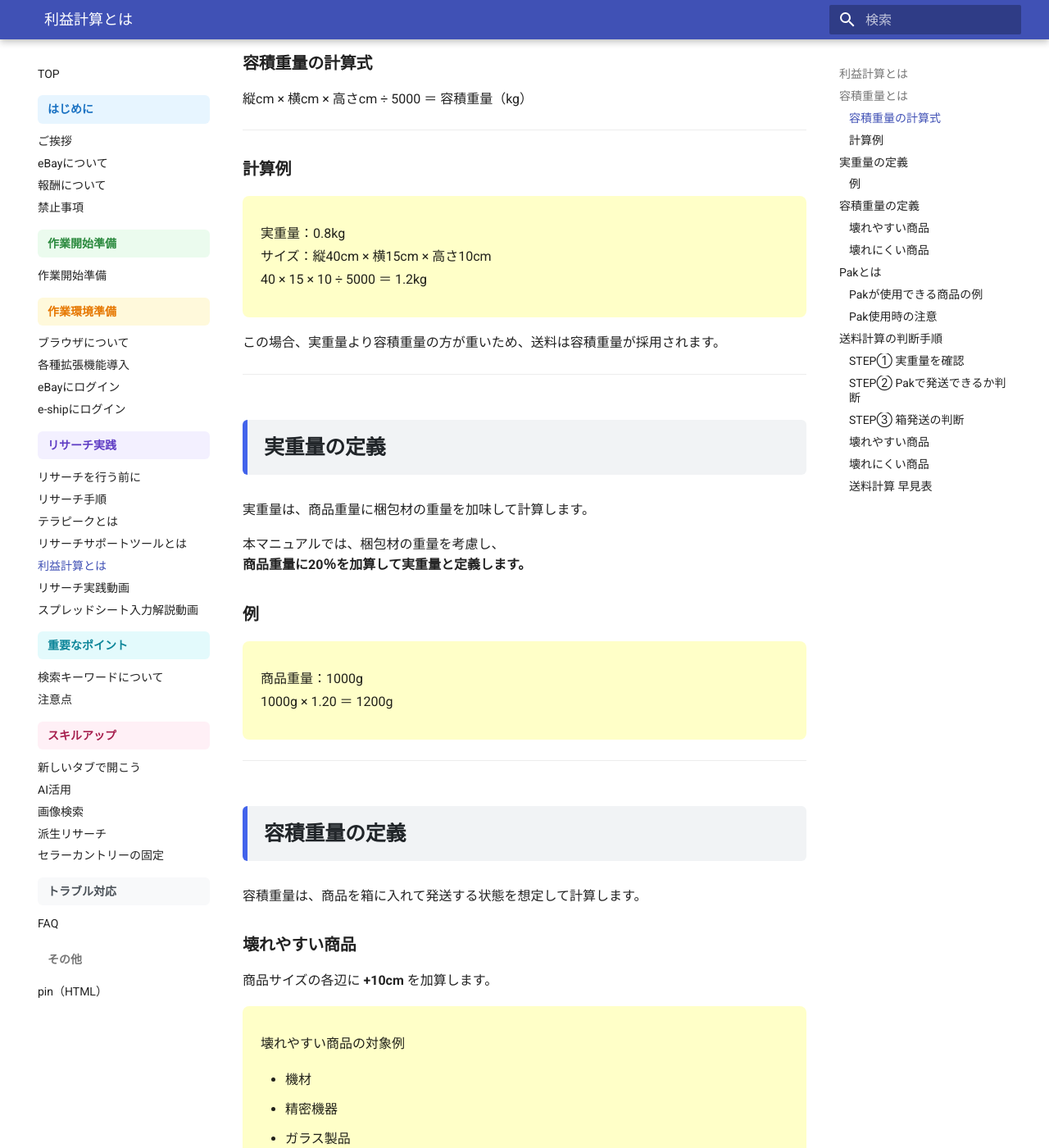
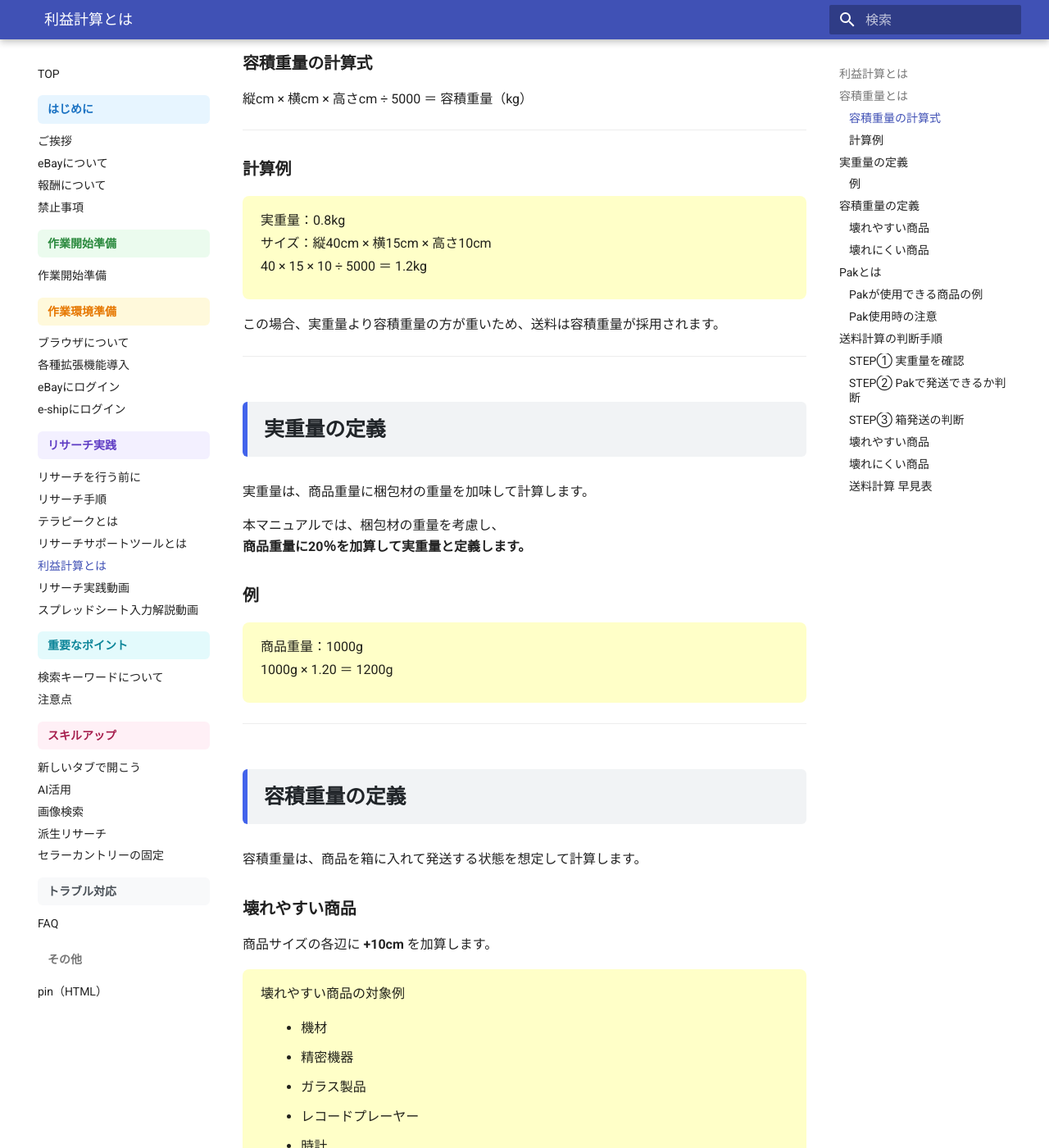
Before and after one commit to jun-hata/outsourcing-manual, an MkDocs documentation site: the page built from docs/research_profit.md, in a window 1280 px wide and 1400 px high, scrolled down 1130 px. Shown: the whole window at 82% size. Built offline with MkDocs 1.6.1 and Material for MkDocs 9.7.7, drawn with Linux system fonts in a browser that asks for light colours.

Commit message:
Update extra.css

```diff
--- a/docs/stylesheets/extra.css
+++ b/docs/stylesheets/extra.css
@@ -279,3 +279,7 @@
 .pak-box__body li {
   margin: 0.35em 0;
 }
+/* example-box 内の余白調整（任意） */
+.example-box p { margin: 0 0 0.6em 0; }
+.example-box ul { margin: 0; padding-left: 1.2em; }
+.example-box li { margin: 0.25em 0; }
```
